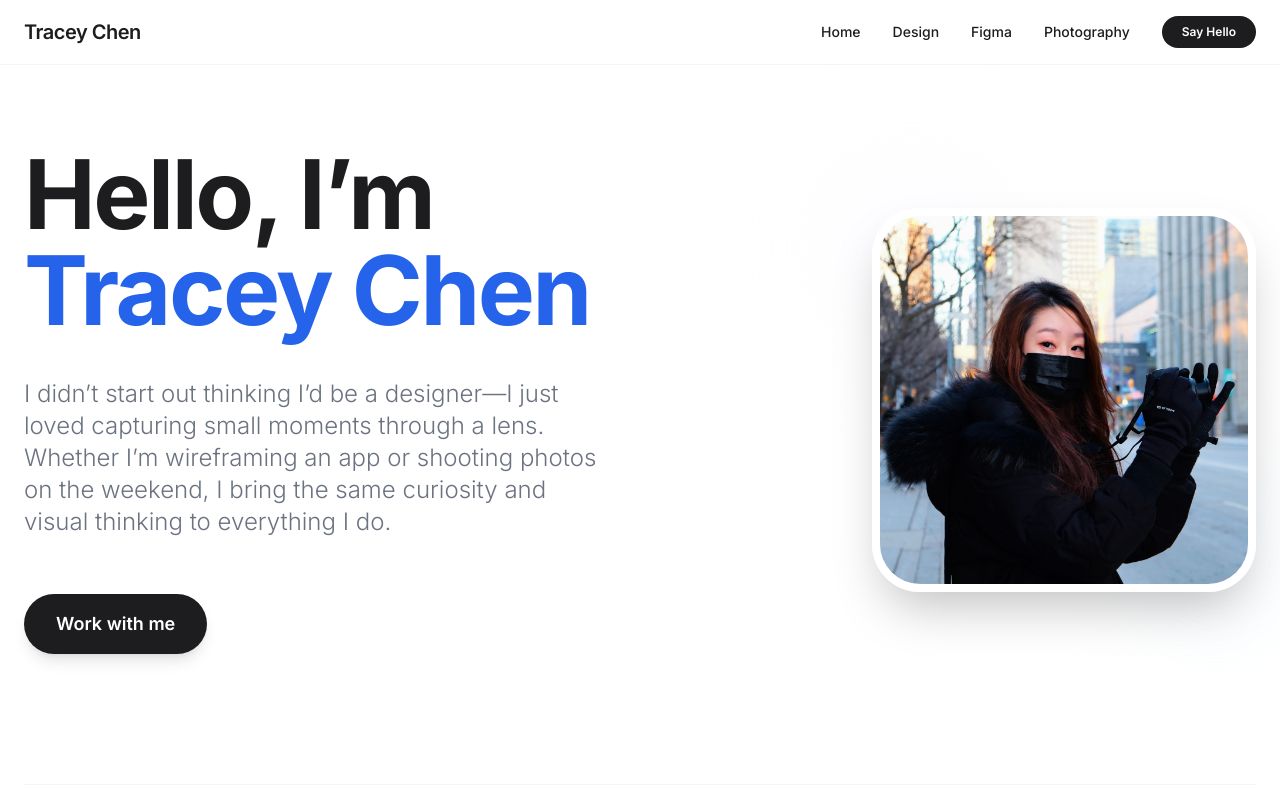
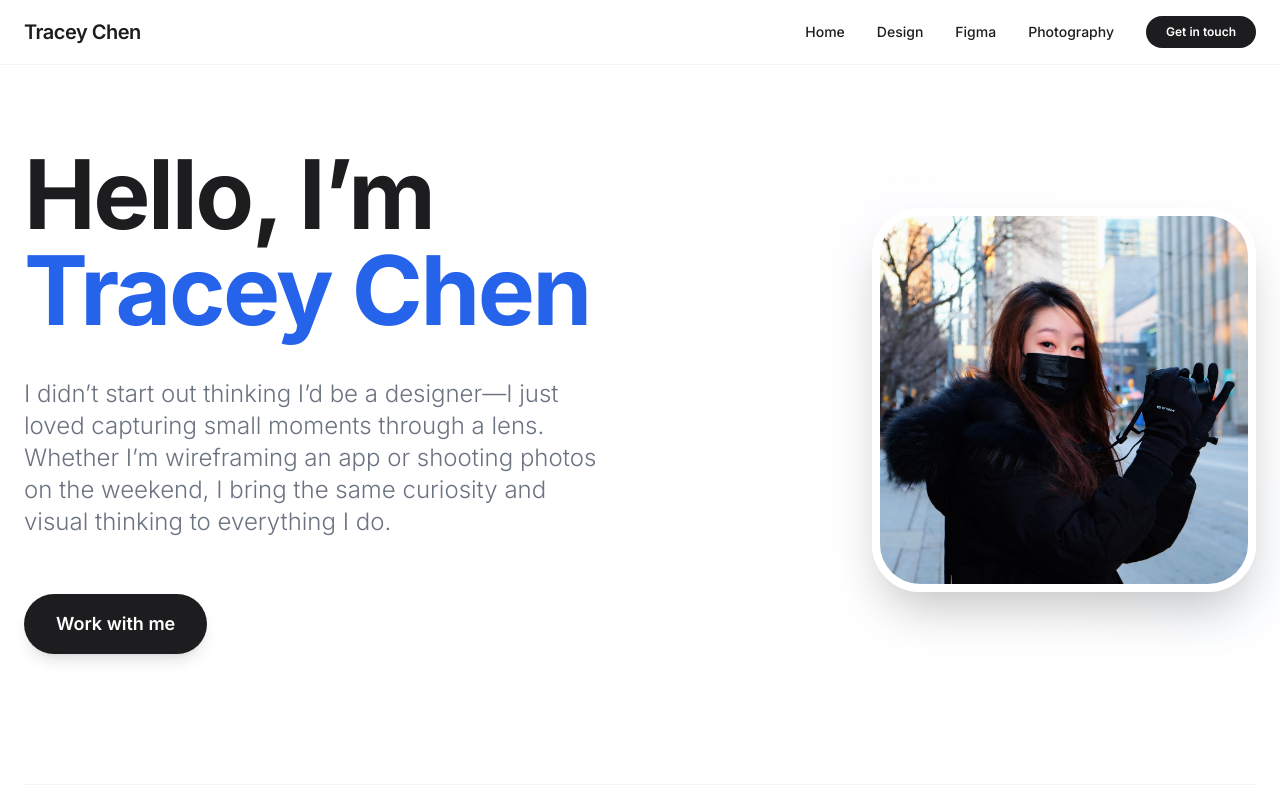
Before and after one commit to t44chen/Tracey-Chen-Portfolio, a React (Vite) app: page /photography in a window 1280 px wide. Shown: the top 800 px of the page. Built offline with nearby package versions, Linux system fonts and the light colour scheme.

Commit message:
Change link text from 'Say Hello' to 'Get in touch'

```diff
--- a/components/Navbar.tsx
+++ b/components/Navbar.tsx
@@ -18,7 +18,7 @@ const Navbar: React.FC = () => {
             href="mailto:t44chen@uwaterloo.ca"
             className="px-5 py-2 bg-[#1d1d1f] text-white text-xs font-semibold rounded-full hover:bg-opacity-80 transition-all apple-transition"
           >
-            Say Hello
+            Get in touch
           </a>
         </div>
       </div>
```
